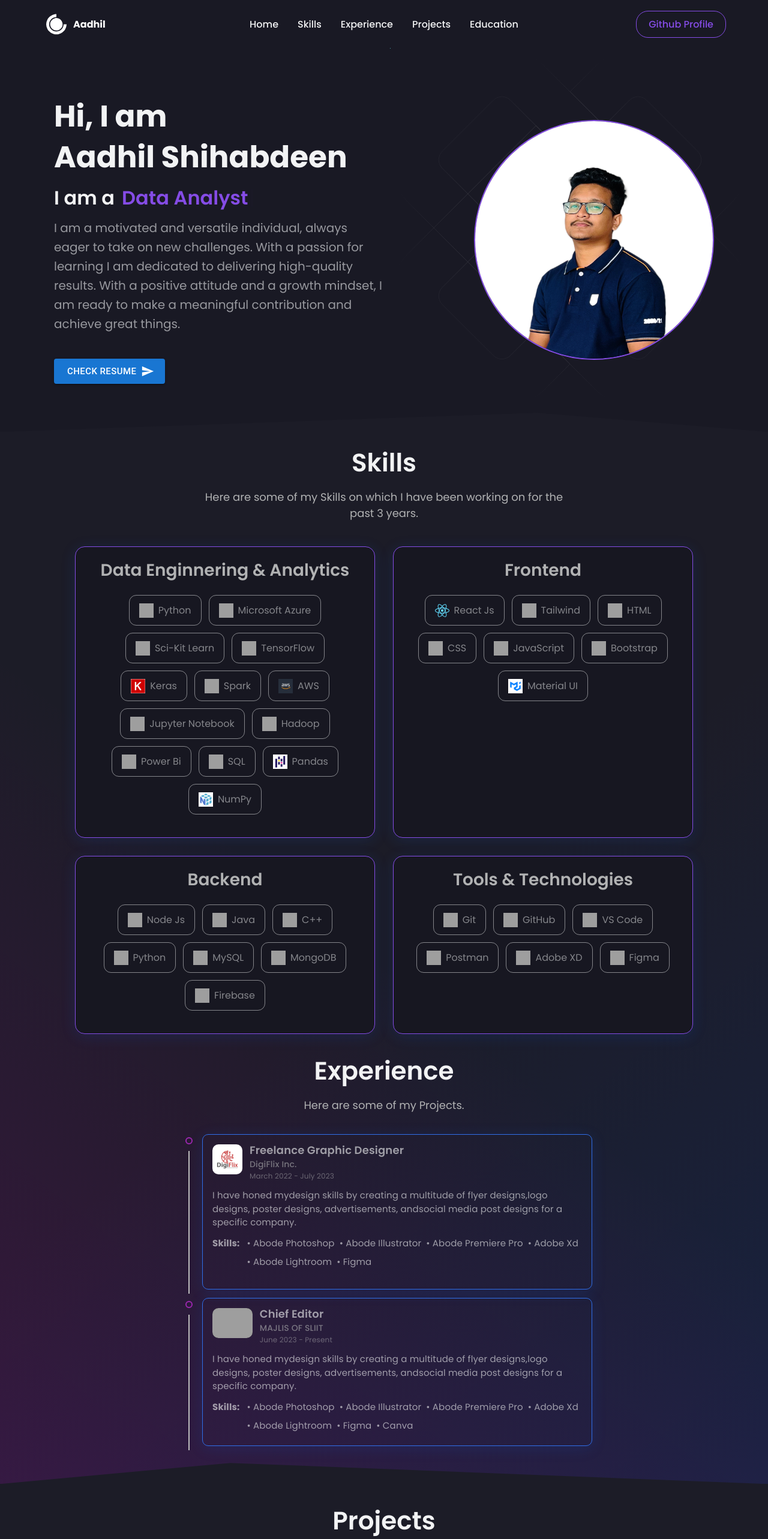
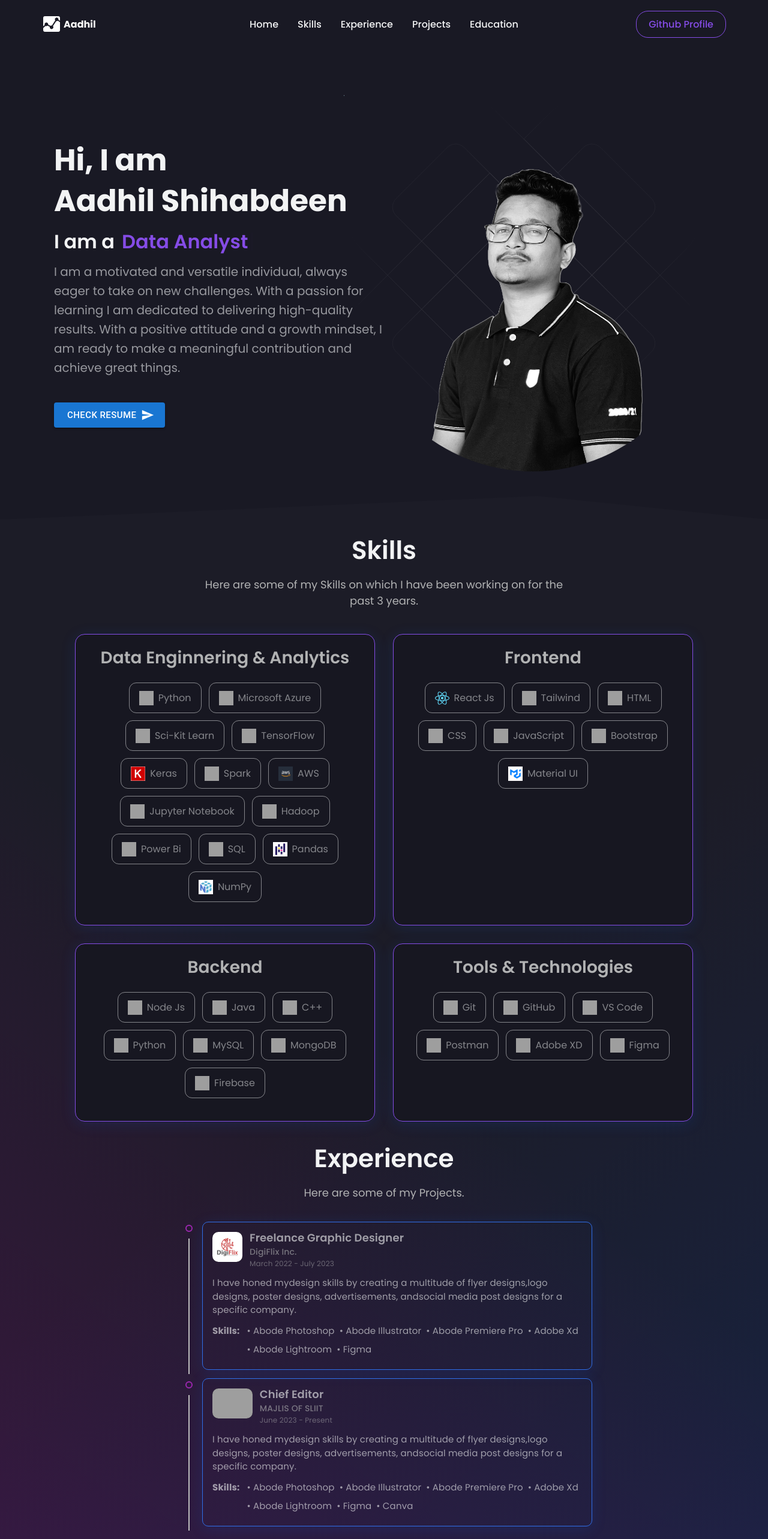
Before and after one commit to AadhilIT21004490/aadhil.io, a React (Create React App) app: page / in a window 1280 px wide. Shown: the top 2566 px of the page at 60% size. Built offline with nearby package versions, Linux system fonts and the light colour scheme; grey boxes are pictures that could not be loaded.

Commit message:
Done AWS

```diff
--- a/src/components/Cards/EducationCard.js
+++ b/src/components/Cards/EducationCard.js
@@ -83,6 +83,16 @@ const Degree = styled.div`
         font-size: 12px;
     }
 `
+const Description = styled.div`
+    width: 100%;
+    font-size: 15px;
+    font-weight: 400;
+    color: ${({ theme }) => theme.text_primary + 99};
+    margin-bottom: 10px;
+    @media only screen and (max-width: 768px){
+        font-size: 12px;
+    }
+`
 const Date = styled.div`
     font-size: 12px;
     font-weight: 400px;
@@ -103,6 +113,7 @@ const EducationCard = ({education}) => {
                 <Name>{education.school}</Name>
                 <Degree>{education.degree}</Degree>
                 <Date>{education.date}</Date>
+                <Description>{education.desc}</Description>
             </Body>
         </Top>
         {/* <Description>{experience.desc}
@@ -120,11 +131,6 @@ const EducationCard = ({education}) => {
             </>
         )}
         </Description> */}
-        {/* {experience.doc && (
-            <a href={experience.doc} target='new'>
-                <Document src={experience.doc} />
-            </a>
-        )} */}
     </Card>
   )
 }
--- a/src/components/Cards/ExperienceCard.js
+++ b/src/components/Cards/ExperienceCard.js
@@ -149,11 +149,11 @@ const ExperienceCard = ({experience}) => {
             </>
         )}
         </Description>
-        {experience.doc && (
+        {/* {experience.doc && (
             <a href={experience.doc} target='new'>
                 <Document src={experience.doc} />
             </a>
-        )}
+        )} */}
     </Card>
   )
 }
--- a/src/components/HeroSection/index.js
+++ b/src/components/HeroSection/index.js
@@ -3,6 +3,7 @@ import styled from 'styled-components';
 import {Bio} from "../../data/constants";
 import Typewriter from "typewriter-effect";
 import HeroImg from "../../images/IMG_3733 CV.jpg";
+import HeroImgs from "../../images/heros.png";
 import HeroBgAnimation from "../../components/HeroBgAnimation/index";
 import Button from '@mui/material/Button';
 import SendIcon from '@mui/icons-material/Send';
@@ -38,14 +39,16 @@ const HeroBg = styled.div`
   max-width: 1360px;
   overflow: hidden;
   padding: 0 30px;
-  top: 50%;
-  left: 50%;
+  top: 60%;
+  left: 44%;
   -webkit-transform: translateX(-50%) translateY(-50%);
   transform: translateX(-50%) translateY(-50%);
 
   @media (max-width: 960px) {
     justify-content: center;
     padding: 0 0px;
+    top: 50%;
+  left: 55%;
   }
 `;
 
@@ -191,12 +194,10 @@ color: ${({ theme }) => theme.text_primary + 95};
 
 const Image = styled.img`
 position: relative;
-width: 100%;
-height: 100%;
-max-width: 400px;
-max-height: 400px;
+width: 110%;
+height: 110%;
 border-radius: 50%;
-border: 2px solid ${({ theme }) => theme.primary};
+border: 0px solid ${({ theme }) => theme.primary};
 
 @media (max-width: 768px) {
   max-width: 400px;
@@ -240,7 +241,7 @@ const Hero = () => {
             </Button>
           </HeroLeftContainer>
           <HeroRightContainer>
-            <Image src={HeroImg} alt="DP"/>
+            <Image src={HeroImgs} alt="DP"/>
           </HeroRightContainer>
         </HeroInnerContainer>
       </HeroContainer>
--- a/src/components/Navbar/index.js
+++ b/src/components/Navbar/index.js
@@ -2,6 +2,8 @@ import React from 'react'
 import styled, { useTheme } from 'styled-components';
 import { Link as LinkR } from 'react-router-dom';
 import {DiCssdeck} from "react-icons/di";
+import {IoMdAnalytics} from "react-icons/io";
+import { BsFillClipboardDataFill } from "react-icons/bs";
 import {FaBars} from "react-icons/fa";
 import { Bio } from '../../data/constants';
 
@@ -173,7 +175,9 @@ const Navbar = () => {
       <NavLogo to="/">
 
         <a href='/' style={{ display: "flex",textDecoration: 'none', alignItems: "center", color: "white", marginBottom: '20;', cursor: 'pointer' }}>
-          <DiCssdeck size="3rem" /> <Span>Aadhil</Span>
+          {/* <DiCssdeck size="3rem" />
+          <BsFillClipboardDataFill size="3rem" /> */}
+          <IoMdAnalytics size="2rem"/><Span>Aadhil</Span>
         </a>
 
       </NavLogo>
--- a/src/data/constants.js
+++ b/src/data/constants.js
@@ -274,6 +274,14 @@ export const Bio = {
       degree: "Bachelor of Science (Hons) Information Technology Specialized in IT",
     },
     {
+      id: 0,
+      img: "https://encrypted-tbn0.gstatic.com/images?q=tbn:ANd9GcSXeO0AfwoFFMFLSRyhMxVmHQ0tjHmHfElH_Gw2JpzLHrVMMhhismmjOGCnbegpgIJ1XXY&usqp=CAU",
+      school: "IDM Nations Campus",
+      date: "2016",
+      desc: "I have completed IDM International Diploma in Computing - Level 3 with Distinction on July 2016 in IDM Nations Campus.",
+      degree: "International Diploma in Computing",
+    },
+    {
       id: 2,
       img: "https://yt3.googleusercontent.com/ytc/APkrFKa_Sk_29pjq8G00EXRXj9nN1eZT81VicmI2-rW3=s900-c-k-c0x00ffffff-no-rj",
       school: "Ak/ Muslim Central College - Akkaraipattu",
@@ -306,39 +314,9 @@ export const Bio = {
     //     "Redux",
     //   ],
     //   category: "web app",
-    //   github: "https://github.com/rishavchanda/Trackify",
+    //   github: "",
     //   webapp: "https://trackify.duckdns.org",
     // },
-
-
-    // {
-    //   id: 0,
-    //   title: "Podstream",
-    //   date: "Apr 2023 - May 2023",
-    //   description:
-    //     "Developed a full-stack web application that allows users to search for, play, and pause their favorite podcasts on demand and create podcasts. Implemented user authentication using Google Auth and Jwt Auth, made responsive user interface with React JS that provides users with a seamless experience across all devices. Practiced agile methodologies to optimize team efficiency and communication.",
-    //   image:
-    //     "https://user-images.githubusercontent.com/64485885/234602896-a1bd8bcc-b72b-4821-83d6-8ad885bf435e.png",
-    //   tags: ["React Js", "MongoDb", "Node Js", "Express Js", "Redux"],
-    //   category: "data eng",
-    //   github: "https://github.com/rishavchanda/Podstream",
-    //   webapp: "https://podstream.netlify.app/",
-    //   member: [
-    //     {
-    //       name: "Rishav Chanda",
-    //       img: "https://avatars.githubusercontent.com/u/64485885?v=4",
-    //       linkedin: "https://www.linkedin.com/in/rishav-chanda-b89a791b3/",
-    //       github: "https://github.com/rishavchanda/",
-    //     },
-    //     {
-    //       name: "Upasana Chaudhuri",
-    //       img: "https://avatars.githubusercontent.com/u/100614635?v=4",
-    //       linkedin: "https://www.linkedin.com/in/upasana-chaudhuri-2a2bb5231/",
-    //       github: "https://github.com/upasana0710",
-    //     },
-    //   ],
-    // },
-
 
     // {
     //   id: 1,
@@ -357,7 +335,7 @@ export const Bio = {
     //     "NodeMailer",
     //   ],
     //   category: "web app",
-    //   github: "https://github.com/rishavchanda/Project-Management-App",
+    //   github: "",
     //   webapp: "https://vexa-app.netlify.app/",
     // },
     // {
@@ -370,20 +348,20 @@ export const Bio = {
     //     "https://github.com/rishavchanda/Brain-Tumor-Detection/raw/main/Readme_resource/Image2.png",
     //   tags: ["Python", "Keras", "TensorFlow", "VGG16", "Pickle", "React"],
     //   category: "data eng",
-    //   github: "https://github.com/rishavchanda/Brain-Tumor-Detection",
+    //   github: "",
     //   webapp: "https://brain-tumor.netlify.app/",
     //   member: [
     //     {
-    //       name: "Rishav Chanda",
-    //       img: "https://avatars.githubusercontent.com/u/64485885?v=4",
-    //       linkedin: "https://www.linkedin.com/in/rishav-chanda-b89a791b3/",
-    //       github: "https://github.com/rishavchanda/",
+    //       name: "",
+    //       img: "",
+    //       linkedin: "",
+    //       github: "",
     //     },
     //     {
-    //       name: "Upasana Chaudhuri",
-    //       img: "https://avatars.githubusercontent.com/u/100614635?v=4",
-    //       linkedin: "https://www.linkedin.com/in/upasana-chaudhuri-2a2bb5231/",
-    //       github: "https://github.com/upasana0710",
+    //       name: "",
+    //       img: "",
+    //       linkedin: "/",
+    //       github: "",
     //     },
     //   ],
     // },
@@ -448,7 +426,7 @@ export const Bio = {
         "https://raw.githubusercontent.com/AadhilIT21004490/aadhil.io/aws/src/images/web_app_1.jpeg",
         tags: ["Java", "SQLite", "Android Studio", "Figma"],
         category: "web app",
-        github: "https://github.com/rishavchanda/Todo-Web-App",
+        github: "",
         webapp: "https://www.linkedin.com/posts/aadhil-shihabdeen-a09730204_sliit-guru-is-a-mobile-application-which-activity-6992496196950863872-MNZF?utm_source=share&utm_medium=member_desktop",
       },
       {
@@ -492,16 +470,16 @@ export const Bio = {
     },
     {
       id: 10,
-      title: "Job Finding App",
-      date: "Jun 2023 - Jul 2023",
+      title: "Coming soon..",
+      date: "Scheduled for Dec 2023",
       description:
-        "A Job Finding App made with React Native, Axios. Users can search for any job coming from API and apply there.",
+        "",
       image:
-        "https://user-images.githubusercontent.com/64485885/255237090-cf798a2c-1b41-4bb7-b904-b5353a1f08e8.png",
-      tags: ["React Native", "JavaScript", "Axios"],
+        "https://raw.githubusercontent.com/AadhilIT21004490/aadhil.io/aws/src/images/data_eng_1.jpg",
+      tags: ["AWS", "AWS Glue", "AWS Crawler","AWS Athena", "AWS EC2", "AWS S3"],
       category: "data eng",
-      github: "https://github.com/rishavchanda/Job-finder-App",
-      webapp: "https://github.com/rishavchanda/Job-finder-App",
+      github: "",
+      webapp: "",
     },
     // {
     //   id: 6,
```
Also changed, not shown: src/images/hero.jpg (added), src/images/heros.png (added).
